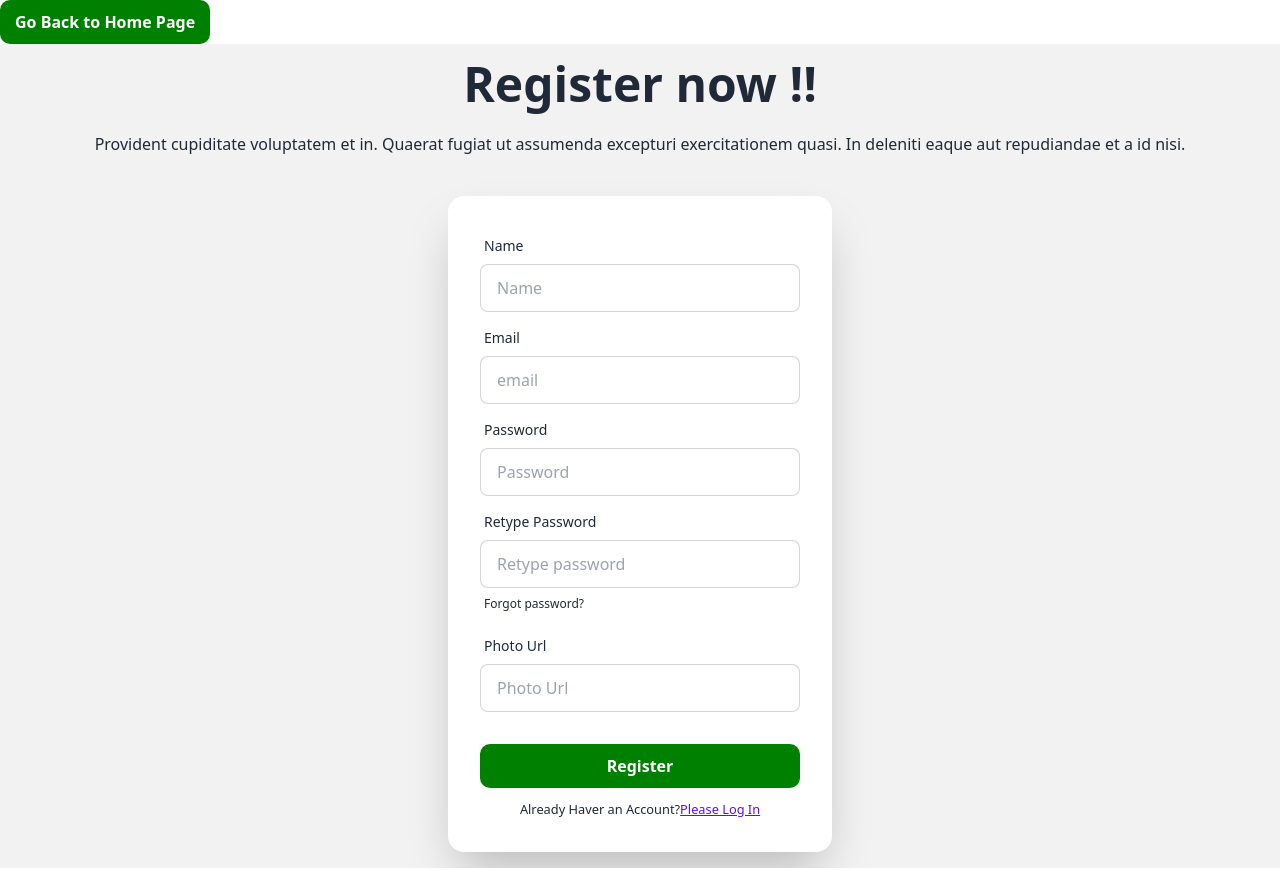
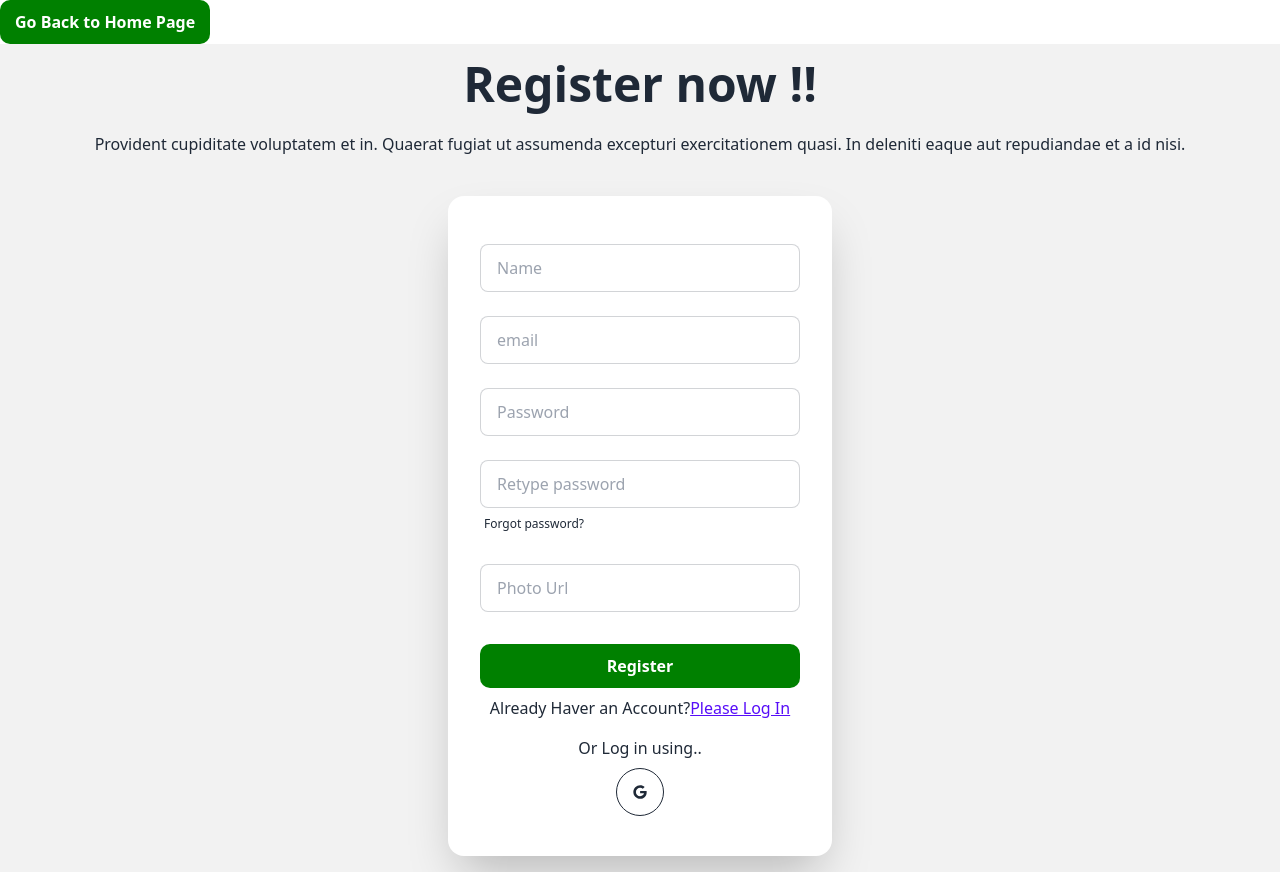
Before and after one commit to yasinarafat9/summer-camp-photography-client-a12, a React (Vite) app: page /register in a window 1280 px wide. Built offline with nearby package versions, Linux system fonts and the light colour scheme; no server answers.

Commit message:
class added successfully message showing

```diff
--- a/package.json
+++ b/package.json
@@ -19,6 +19,7 @@
     "react-dom": "^18.2.0",
     "react-helmet": "^6.1.0",
     "react-helmet-async": "^1.3.0",
+    "react-icons": "^4.9.0",
     "react-rating": "^2.0.5",
     "react-responsive-carousel": "^3.2.23",
     "react-router-dom": "^6.12.0",
--- a/src/Pages/AllClasses/AllClasses.jsx
+++ b/src/Pages/AllClasses/AllClasses.jsx
@@ -1,8 +1,59 @@
 
+import { useContext } from 'react';
 import useClasses from '../../hooks/useClassses';
+import { AuthContext } from '../../providers/AuthProvider';
+import Swal from 'sweetalert2';
+import { useLocation, useNavigate } from 'react-router-dom';
 
 const AllClasses = () => {
     const [classes] = useClasses();
+    const {user} = useContext(AuthContext)
+    const navigate = useNavigate();
+    const location = useLocation();
+
+    const handleSelect = course =>{
+        console.log(course);
+        if(user && user.email){
+            // const course ={course, _id};
+            const myClass = {course}
+            fetch('http://localhost:5000/myClasses', {
+                method: 'POST',
+                headers: {
+                    'content-type': 'application/json'
+                },
+                body: JSON.stringify({myClass})
+            })
+            .then(res => res.json())
+            .then(data => {
+                if(data.insertedId){
+                    Swal.fire({
+                        title: 'Added Successfully.',
+                        showClass: {
+                            popup: 'animate__animated animate__fadeInDown'
+                        },
+                        hideClass: {
+                            popup: 'animate__animated animate__fadeOutUp'
+                        }
+                    });
+                }
+            })
+        }
+        else{
+            Swal.fire({
+                title: 'Please Log in to continue.',
+                showClass: {
+                    popup: 'animate__animated animate__fadeInDown'
+                },
+                hideClass: {
+                    popup: 'animate__animated animate__fadeOutUp'
+                }
+            });
+            navigate('/login', {state: {form: location}})
+        }
+
+    }
+
+
 
     return (
         <div className=' mx-auto'>
@@ -27,7 +78,7 @@ const AllClasses = () => {
                                         <img className="icon-img" src={course.instructor_img} alt="" />
                                         <p className="font-semibold"> BY: {course.instructor_name}</p>
 
-                                        <button className="btn-green">Select</button>
+                                        <button onClick={()=>handleSelect(course)} className="btn-green">Select</button>
                                     </div>
                                 </div>
                             </div>
--- a/src/Pages/Login/Login.jsx
+++ b/src/Pages/Login/Login.jsx
@@ -3,6 +3,7 @@ import { NavLink, useLocation, useNavigate } from "react-router-dom";
 import { AuthContext } from "../../providers/AuthProvider";
 import Swal from "sweetalert2";
 import { useState } from "react";
+import SocialLogin from "../Shared/SocialLogin/SocialLogin";
 
 
 const Login = () => {
@@ -81,6 +82,7 @@ const Login = () => {
                                 <div className="text-center">
                                     <small>New Here?<NavLink className='btn-link' to='/register'>Please Register</NavLink></small>
                                 </div>
+                                <SocialLogin></SocialLogin>
                             </form>
                         </div>
                     </div>
--- a/src/Pages/Register/Register.jsx
+++ b/src/Pages/Register/Register.jsx
@@ -3,6 +3,7 @@ import { useContext } from 'react';
 import { NavLink, useLocation, useNavigate } from 'react-router-dom';
 import { AuthContext } from '../../providers/AuthProvider';
 import Swal from 'sweetalert2';
+import SocialLogin from '../Shared/SocialLogin/SocialLogin';
 
 const Register = () => {
 
@@ -54,25 +55,25 @@ const Register = () => {
                             <form onSubmit={handleRegister} className="card-body">
                                 <div className="form-control">
                                     <label className="label">
-                                        <span className="label-text">Name</span>
+                                        {/* <span className="label-text">Name</span> */}
                                     </label>
                                     <input type="text" name='name' placeholder="Name" className="input input-bordered" />
                                 </div>
                                 <div className="form-control">
                                     <label className="label">
-                                        <span className="label-text">Email</span>
+                                        {/* <span className="label-text">Email</span> */}
                                     </label>
                                     <input type="email" name='email' placeholder="email" className="input input-bordered" />
                                 </div>
                                 <div className="form-control">
                                     <label className="label">
-                                        <span className="label-text">Password</span>
+                                        {/* <span className="label-text">Password</span> */}
                                     </label>
                                     <input type="password" name='password' placeholder="Password" className="input input-bordered" />
                                 </div>
                                 <div className="form-control d-flex">
                                     <label className="label">
-                                        <span className="label-text">Retype Password</span>
+                                        {/* <span className="label-text">Retype Password</span> */}
                                     </label>
                                     <input type="password" name='retypePassword' placeholder="Retype password" className="input input-bordered" />
                                     <label className="label">
@@ -81,7 +82,7 @@ const Register = () => {
                                 </div>
                                 <div className="form-control">
                                     <label className="label">
-                                        <span className="label-text">Photo Url</span>
+                                        {/* <span className="label-text">Photo Url</span> */}
                                     </label>
                                     <input type="text" name='photoUrl' placeholder="Photo Url" className="input input-bordered" />
                                 </div>
@@ -89,8 +90,9 @@ const Register = () => {
                                     <button type="submit" value="register" className="btn-green">Register</button>
                                 </div>
                                 <div className="text-center">
-                                    <small>Already Haver an Account?<NavLink className='btn-link' to='/login'>Please Log In</NavLink></small>
+                                    <p>Already Haver an Account?<NavLink className='btn-link' to='/login'>Please Log In</NavLink></p>
                                 </div>
+                                <SocialLogin></SocialLogin>
                             </form>
                         </div>
                     </div>
--- /dev/null
+++ b/src/Pages/Shared/SocialLogin/SocialLogin.jsx
@@ -0,0 +1,47 @@
+import { useContext } from "react";
+import { FaGoogle } from "react-icons/fa";
+import { AuthContext } from "../../../providers/AuthProvider";
+import { useLocation, useNavigate } from "react-router-dom";
+
+
+const SocialLogin = () => {
+    const { googleSignIn } = useContext(AuthContext);
+    const navigate = useNavigate();
+    const location = useLocation();
+
+    const from = location.state?.from?.pathname || "/";
+
+    const handleGoogleSignIn = () => {
+        googleSignIn()
+            .then(result => {
+                const loggedInUser = result.user;
+                console.log(loggedInUser);
+                // const saveUser = { name: loggedInUser.displayName, email: loggedInUser.email }
+                // fetch('https://bistro-boss-server-fawn.vercel.app/users', {
+                //     method: 'POST',
+                //     headers: {
+                //         'content-type': 'application/json'
+                //     },
+                //     body: JSON.stringify(saveUser)
+                // })
+                //     .then(res => res.json())
+                //     .then(() => {
+                //         navigate(from, { replace: true });
+                //     })
+                navigate(from, { replace: true });
+            })
+    }
+
+    return (
+        <div>
+            <div className="w-full text-center my-2">
+                <p className="pb-2">Or Log in using..</p>
+                <button onClick={handleGoogleSignIn} className="btn btn-circle btn-outline">
+                    <FaGoogle className=""></FaGoogle>
+                </button>
+            </div>
+        </div>
+    );
+};
+
+export default SocialLogin;
--- a/src/providers/AuthProvider.jsx
+++ b/src/providers/AuthProvider.jsx
@@ -1,12 +1,12 @@
 import { useState } from "react";
 import { createContext } from "react";
-import { createUserWithEmailAndPassword, getAuth, onAuthStateChanged, signInWithEmailAndPassword, signOut } from "firebase/auth";
+import { GoogleAuthProvider, createUserWithEmailAndPassword, getAuth, onAuthStateChanged, signInWithEmailAndPassword, signInWithPopup, signOut } from "firebase/auth";
 import { app } from "../firebase/firebase.config";
 import { useEffect } from "react";
 
 export const AuthContext = createContext(null);
 const auth = getAuth(app);
-
+const googleProvider = new GoogleAuthProvider();
 const AuthProvider = ({ children }) => {
     const [user, setUser] = useState(null);
     const [loading, setLoading] = useState(true);
@@ -19,6 +19,11 @@ const AuthProvider = ({ children }) => {
     const signIn = (email, password) => {
         setLoading(true);
         return signInWithEmailAndPassword(auth, email, password);
+    }
+
+    const googleSignIn = () =>{
+        setLoading(true);
+        return signInWithPopup(auth, googleProvider);
     }
 
     const logOut = () => {
@@ -42,6 +47,7 @@ const AuthProvider = ({ children }) => {
         loading,
         createUser,
         signIn,
+        googleSignIn,
         logOut
     }
 
```
Also changed, not shown: 1 other file (tests, documents, lock files or other folders).
